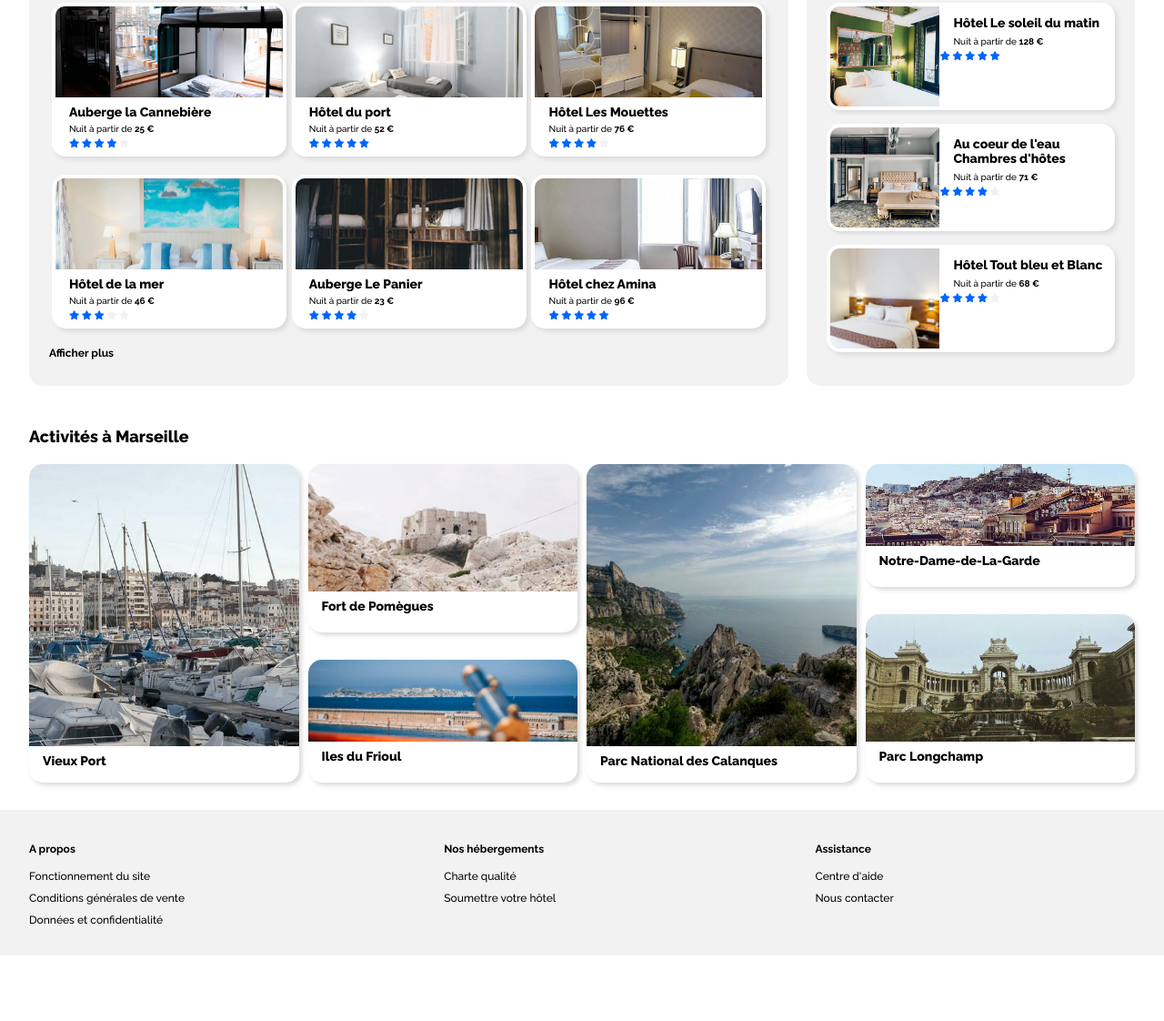
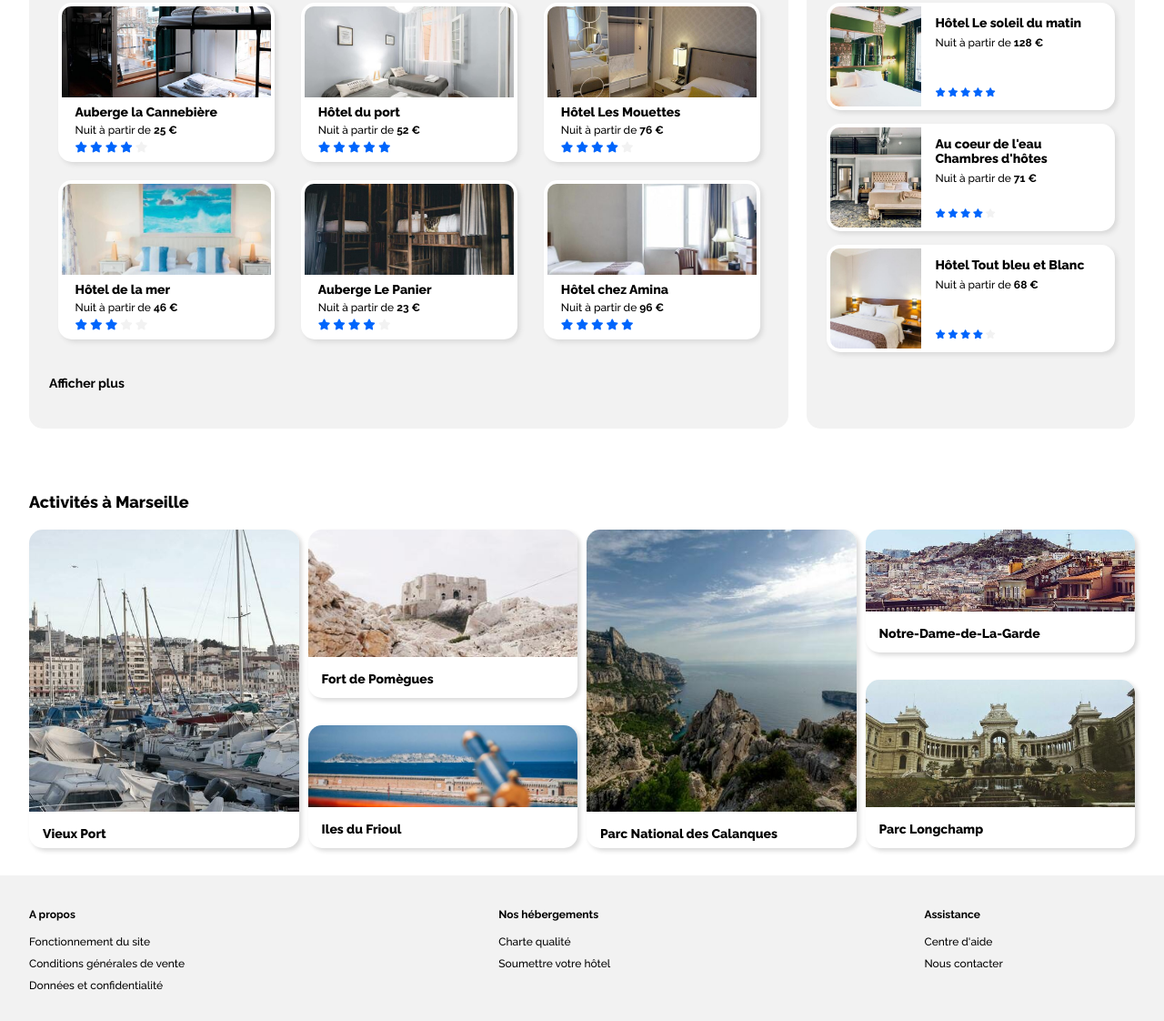
Before and after one commit to AuroreTr/AuroreTrinci_2_29042021, a plain HTML site: page index.html in a window 1280 px wide. Shown: the part 467-1589 px from the top of the page at 91% size. Before the commit the page ends 1517 px from the top, so only its background shows below. Drawn offline with Linux system fonts and the light colour scheme.

Commit message:
resolution pbl position des accomodations stars dans les most popular cards et ajout des lien au footer

```diff
--- a/index.html
+++ b/index.html
@@ -224,7 +224,7 @@
 
         <!-- Activities -->
         <section id="activities" class="activity-section">
-            <h2>Activités à Marseille</h2>
+            <h2 class="activities-title">Activités à Marseille</h2>
             <div class="activity">
                 <a href="#" class="card-link activity-card-1">
                     <div class="activity-card length no-margin-left">
@@ -265,28 +265,28 @@
             </div>
         </section>
 
-        <footer>
+        <footer id="footer">
             <div class="footer-content">
                 <div class="footer-item">
                     <h4>A propos</h4>
                     <ul class="footer-item-list">
-                        <li>Fonctionnement du site</li>
-                        <li>Conditions générales de vente</li>
-                        <li>Données et confidentialité</li>
+                        <a href="#footer"><li>Fonctionnement du site</li></a>
+                        <a href="#footer"><li>Conditions générales de vente</li></a>
+                        <a href="#footer"><li>Données et confidentialité</li></a>
                     </ul>
                 </div>
                 <div class="footer-item">
                     <h4>Nos hébergements</h4>
                     <ul class="footer-item-list">
-                        <li>Charte qualité</li>
-                        <li>Soumettre votre hôtel</li>
+                        <a href="#footer"><li>Charte qualité</li></a>
+                        <a href="#footer"><li>Soumettre votre hôtel</li></a>
                     </ul>
                 </div>
                 <div class="footer-item">
                     <h4>Assistance</h4>
                     <ul class="footer-item-list">
-                        <li>Centre d'aide</li>
-                        <li>Nous contacter</li>
+                        <a href="#footer"><li>Centre d'aide</li></a>
+                        <a href="#footer"><li>Nous contacter</li></a>
                     </ul>
                 </div>
             </div>
--- a/style.css
+++ b/style.css
@@ -348,10 +348,11 @@ nav a, .register-link {
     justify-content: space-around;
     flex-wrap: wrap;
     row-gap: 20px;
+    column-gap: 10px;
 }
 
 .accomodation-card {
-    min-width: 250px;
+    min-width: 230px;
     max-width: 280px
 }
 
@@ -374,7 +375,7 @@ nav a, .register-link {
 
 .accomodation-card p, .main-accomodation-stars {
     padding: 0 5px 5px 15px;
-    font-size: 10px;
+    font-size: 12px;
 }
 
 .accomodation-card p {
@@ -390,13 +391,13 @@ nav a, .register-link {
 }
 
 .more {
-    margin-top: 20px;
+    margin: 40px 0 20px 0;
 }
 
 .more a {
     text-decoration: none;
     color: #000;
-    font-size: 12px;
+    font-size: 14px;
     font-weight: 700;
 }
 
@@ -444,7 +445,7 @@ nav a, .register-link {
 
 .large-accomodation-card img {
     object-fit: cover;
-    width: 120px;
+    width: 100px;
     height: 110px;
     margin: 0;
     padding: 0;
@@ -454,12 +455,17 @@ nav a, .register-link {
 .large-accomodation-card p {
     margin: 0;
     padding: 2px 5px 5px 15px;
-    font-size: 10px;
+    font-size: 12px;
+}
+
+.info-accomodation {
+    position: relative;
 }
 
 .large-accomodation-stars {
-    align-items: baseline;
-    /* padding: 40px 5px 5px 15px; */
+    position: absolute;
+    bottom: 0;
+    padding: 0 0 10px 15px;
     font-size: 10px;
 }
 
@@ -481,6 +487,9 @@ nav a, .register-link {
 /**************************************/
 /************ ACTIVITIES **************/
 
+#activities {
+    margin-top: 40px;
+}
 
 .activity {
     display: grid;
@@ -495,6 +504,10 @@ nav a, .register-link {
     background-color: #fff;
     max-width: 300px;
     min-width: 150px;
+}
+
+.activity-card h3 {
+    padding: 13px 0 12px 15px;
 }
 
 .activity-card-1 {
@@ -634,8 +647,8 @@ nav a, .register-link {
     }
     .activity-card {
         min-width: 250px;
-        max-width: 280px;
-        height: 140px;
+        max-width: 250px;
+        height: 150px;
         margin-bottom: 30px;
     }
     .activity-card img {
@@ -656,7 +669,7 @@ footer {
     flex-direction: row;
     align-items: space-between;
     flex-wrap: wrap;
-    column-gap: 20px;
+    column-gap: 200px;
     row-gap: 20px;
     padding: 20px;
 }
@@ -673,3 +686,8 @@ footer {
     list-style: none;
     margin-bottom: 10px;
 }
+
+.footer-item-list a {
+    text-decoration: none;
+    color: #000;
+}
```
